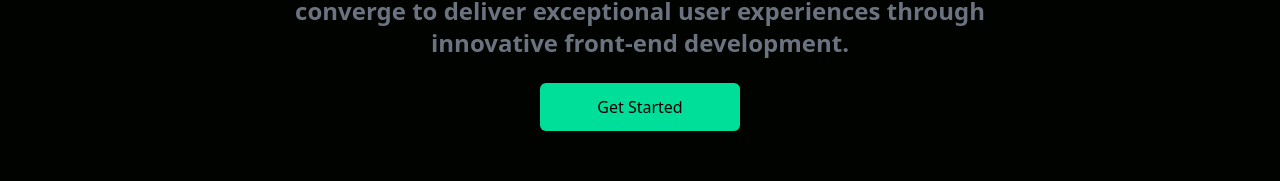
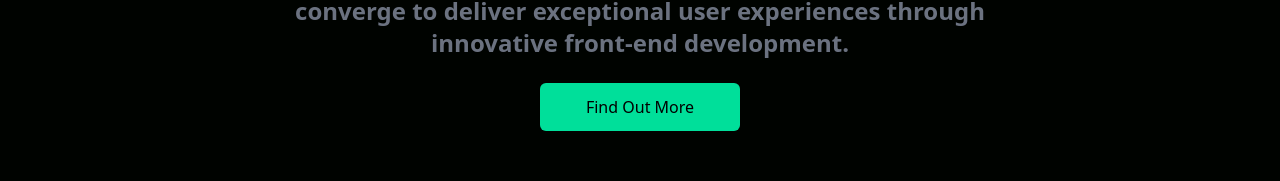
Before and after one commit to MattOz/React-Finance-Site, a React (Create React App) app: page / in a window 1280 px wide. Shown: the part 485-666 px from the top of the page. Built offline with nearby package versions, Linux system fonts and the light colour scheme.

Commit message:
updated content in Hero component

```diff
--- a/src/components/Hero.jsx
+++ b/src/components/Hero.jsx
@@ -27,7 +27,7 @@ const Hero = () => {
         Welcome to my portfolio, where creativity and functionality converge to deliver exceptional user experiences through innovative front-end development.
         </p>
         <button className="bg-[#00df9a] w-[200px] rounded-md font-medium my-6 mx-auto py-3 text-black hover:bg-white">
-          Get Started
+          Find Out More
         </button>
       </div>
     </div>
```
